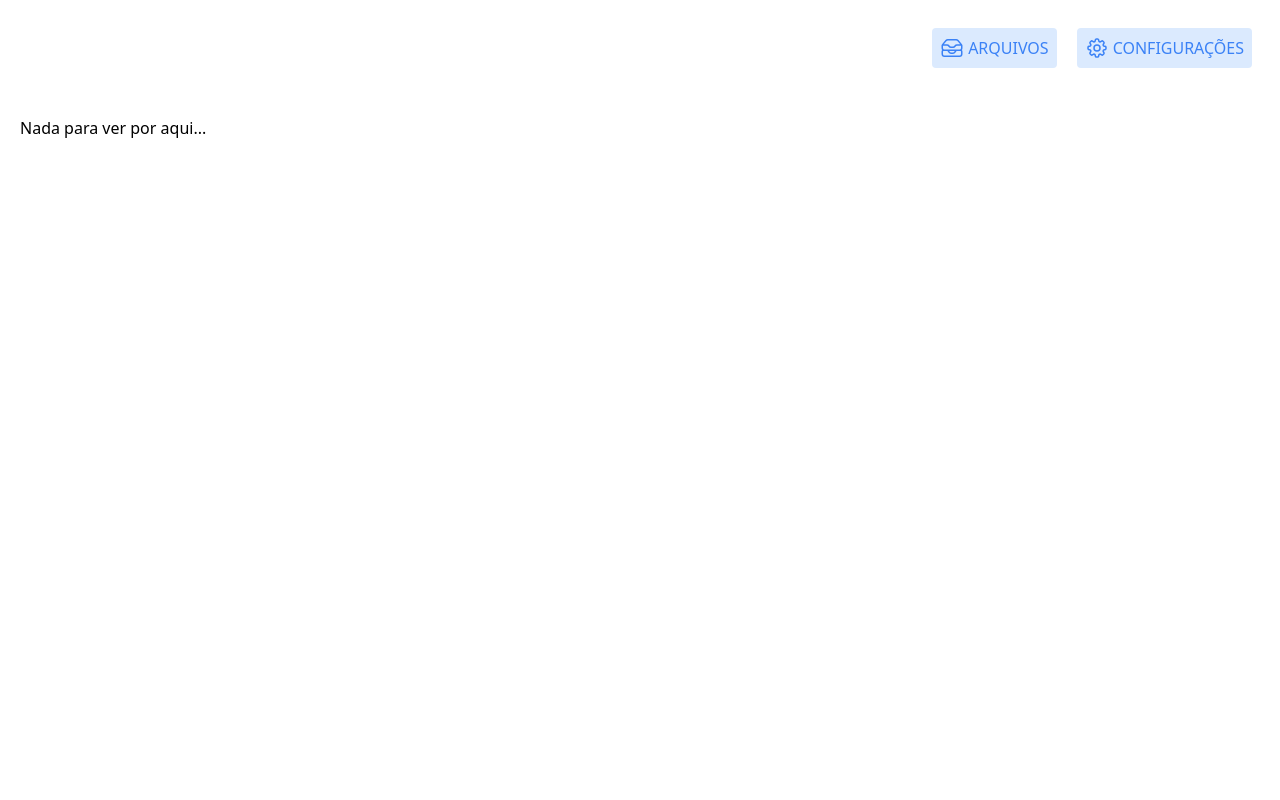
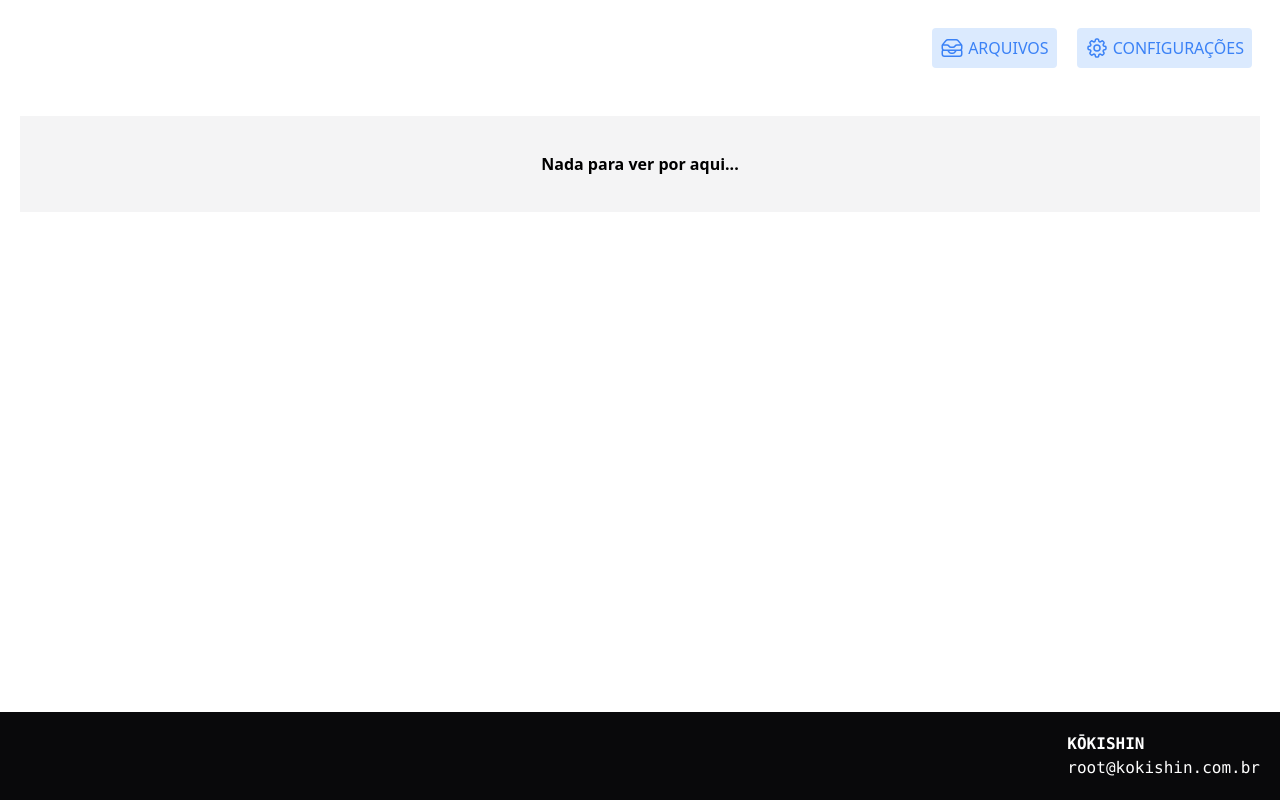
Before and after one commit to koukishinn/serwer, a plain HTML site: page www/settings.html in a window 1280 px wide. Shown: the top 800 px of the page. Drawn offline with nearby package versions, Linux system fonts and the light colour scheme; no server answers.

Commit message:
Improve layout
Signed-off-by: Rafael Campos Nunes <rcamposnunes@outlook.com>

```diff
--- a/www/settings.html
+++ b/www/settings.html
@@ -7,7 +7,7 @@
 	<script src="https://cdn.tailwindcss.com"></script>
 	<script src="https://unpkg.com/htmx.org@2.0.4" integrity="sha384-HGfztofotfshcF7+8n44JQL2oJmowVChPTg48S+jvZoztPfvwD79OC/LTtG6dMp+" crossorigin="anonymous"></script>
   </head>
-  <body class="bg-white flex flex-col">
+  <body class="bg-white flex flex-col min-h-screen">
 	<nav class="p-5">
 	  <ul class="flex flex-row uppercase">
 		<li class="grow"></li>
@@ -40,8 +40,10 @@
 		</li>
 	  </ul>
 	</nav>
-	<main class="p-5 min-h-screen grow">
-	  Nada para ver por aqui...
+	<main class="flex-grow p-5">
+	  <div class="flex justify-center p-9 bg-zinc-100 font-bold">
+		Nada para ver por aqui...
+	  </div>
 	</main>
 	<footer class="flex flex-row bg-zinc-950 text-white font-mono p-5">
 	  <div class="flex grow items-center text-xs">
```
